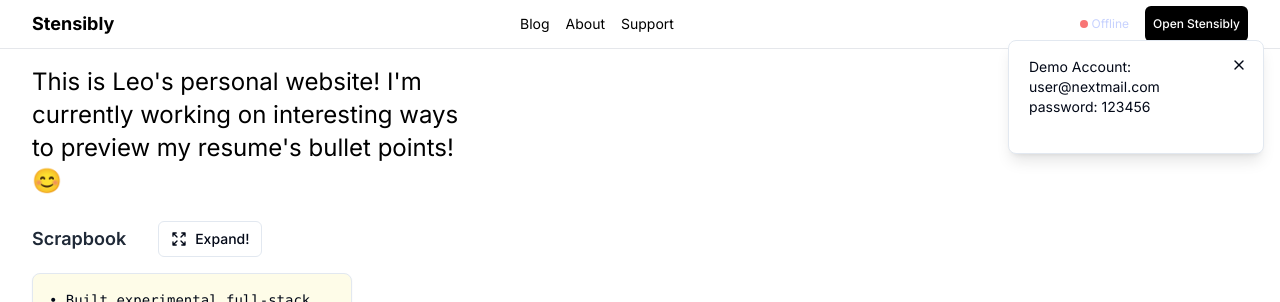
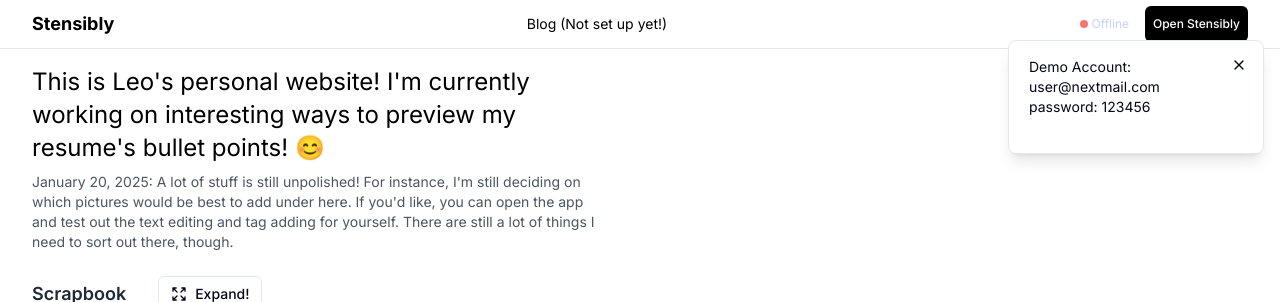
Before and after one commit to teamleaderleo/scrapbook, a Next.js app: page / in a window 1280 px wide. Shown: the top 302 px of the page. Built offline with nearby package versions, Linux system fonts and the light colour scheme; no server answers; a web font is replaced by a local one.

Commit message:
add more humility to landing page

```diff
--- a/app/page.tsx
+++ b/app/page.tsx
@@ -1,9 +1,8 @@
 import Link from 'next/link';
-import FeatureShowcase from '@/components/feature-showcase';
 import { Button } from "@/components/ui/button";
 import HardcodedStickyNote from '@/components/hardcoded-sticky-note';
 import { HeaderConnectionStatus } from '@/components/connection-status';
-import ScrapbookEntry from '@/components/scrapbook-entry';
+import { Book } from 'lucide-react';
 import ScrapbookBoard from '@/components/scrapbook-board';
 
 export default function Page() {
@@ -14,9 +13,7 @@ export default function Page() {
           <div className="flex justify-between items-center h-12">
             <Link href="/" className="text-lg font-bold">Stensibly</Link>
             <div className="flex items-center space-x-4">
-              <Link href="/blog" className="text-sm hover:text-gray-600">Blog</Link>
-              <Link href="/about" className="text-sm hover:text-gray-600">About</Link>
-              <Link href="/support" className="text-sm hover:text-gray-600">Support</Link>
+              <Link href="/blog" className="text-sm hover:text-gray-600">Blog (Not set up yet!)</Link>
             </div>
             <div className="flex items-center h-full">
               <HeaderConnectionStatus />
@@ -32,10 +29,17 @@ export default function Page() {
       </nav>
 
       <div className="max-w-7xl mx-auto w-full px-4 sm:px-6 lg:px-8 mt-4 mb-6">
-        <div className="max-w-md">
-          <h1 className="text-2xl font-normal text-black leading-snug">
-            This is Leo&apos;s personal website! I&apos;m currently working on interesting ways to preview my resume&apos;s bullet points! 😊
-          </h1>
+        <div className="flex justify-between items-start">
+          <div className="max-w-xl">
+            <h1 className="text-2xl font-normal text-black leading-snug mb-2">
+              This is Leo&apos;s personal website! I&apos;m currently working on interesting ways to preview my resume&apos;s bullet points! 😊
+            </h1>
+            <p className="text-gray-600 text-sm">
+              January 20, 2025: A lot of stuff is still unpolished! For instance, I&apos;m still deciding on which pictures would be best to add under here.
+              If you&apos;d like, you can open the app and test out the text editing and tag adding for yourself. There are still a lot of things I need to sort out there, though.
+            </p>
+          </div>
+
         </div>
       </div>
 
```
